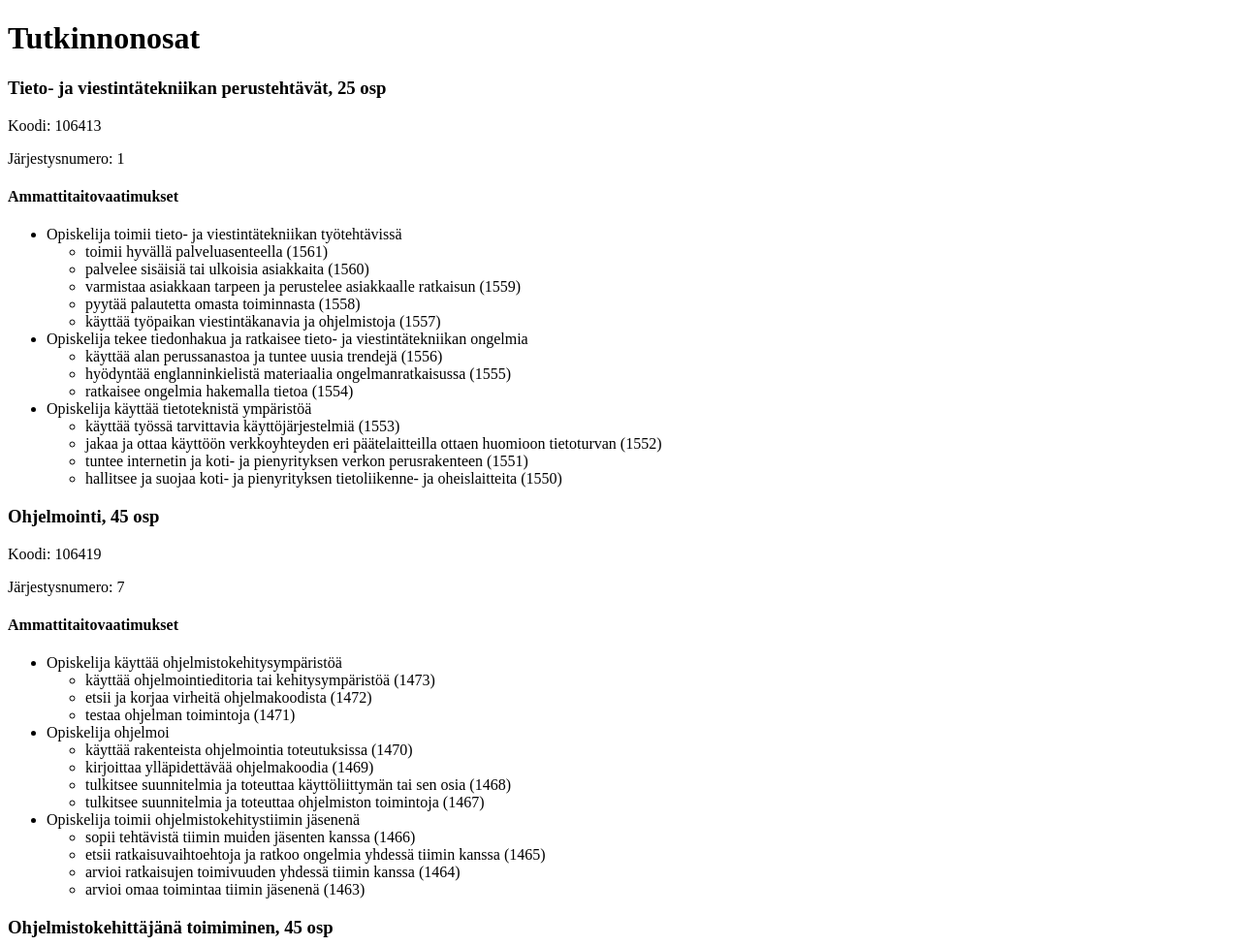
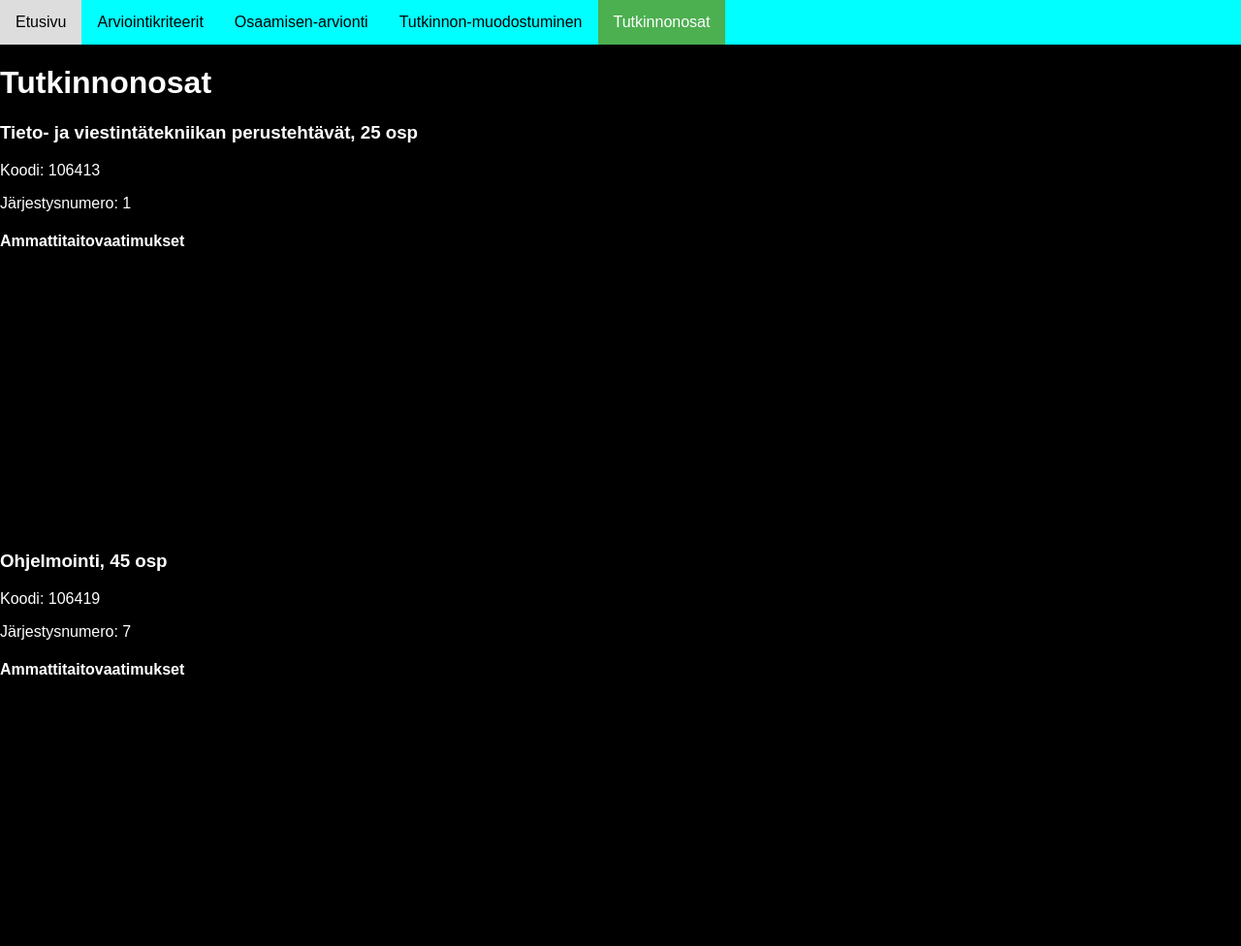
Before and after one commit to Jaqq0/ohj-www-responsiiviset-sivut, a plain HTML site: page tutkinnonosat.html in a window 1280 px wide. Shown: the top 976 px of the page at 97% size. Drawn offline with Linux system fonts and the light colour scheme.

Commit message:
topnav, styles.css

```diff
--- a/etusivu.html
+++ b/etusivu.html
@@ -2,8 +2,16 @@
 <html>
     <head>
         <title>Datamonnit</title>
+        <link rel="stylesheet" href="style.css">
     </head>
     <body>
+        <div class="topnav">
+            <a class="active" href="etusivu.html">Etusivu</a>
+            <a href="kriteerit.html">Arviointikriteerit</a>
+            <a href="osaamisen-arviointi.html">Osaamisen-arvionti</a>
+            <a href="tutkinnon-muodostuminen.html">Tutkinnon-muodostuminen</a>
+            <a href="tutkinnonosat.html">Tutkinnonosat</a>
+        </div>
         <h1>Datamonnit</h1>
         <h3>Tutkinnon suorittaneen osaaminen</h3>
         <p>
--- /dev/null
+++ b/style.css
@@ -0,0 +1,50 @@
+body {
+    font-family: Arial, sans-serif;
+    background-color: #000000;
+    margin: 0;
+    padding: 0;
+}
+.topnav {
+    background-color: aqua;
+    overflow: hidden;
+}
+.topnav a {
+    float: left;
+    display: block;
+    color: #000000;
+    text-align: center;
+    padding: 14px 16px;
+    text-decoration: none;
+}
+.topnav a:hover {
+    background-color: #ddd;
+    color: black;
+}
+.topnav a.active {
+    background-color: #4CAF50;
+    color: white;
+}
+h1 {
+    color: #FFFFFF;
+    text-align: left;
+}
+h2 {
+    color: #FFFFFF;
+    text-align: left;
+}
+h3 {
+    color: #FFFFFF;
+    text-align: left;
+}
+h4 {
+    color: #FFFFFF;
+    text-align: left;
+}
+h5 {
+    color: #FFFFFF;
+    text-align: left;
+}
+p {
+    color: #FFFFFF;
+    text-align: left;
+}
--- a/tutkinnonosat.html
+++ b/tutkinnonosat.html
@@ -2,8 +2,16 @@
 <html>
     <head>
         <title>Tutkinnonosat</title>
+        <link rel="stylesheet" href="style.css">
     </head>
-    <html>
+    <body>
+        <div class="topnav">
+            <a href="etusivu.html">Etusivu</a>
+            <a href="kriteerit.html">Arviointikriteerit</a>
+            <a href="osaamisen-arviointi.html">Osaamisen-arvionti</a>
+            <a href="tutkinnon-muodostuminen.html">Tutkinnon-muodostuminen</a>
+            <a class="active" href="tutkinnonosat.html">Tutkinnonosat</a>
+        </div>
         <h1>Tutkinnonosat</h1>
         <h3>Tieto- ja viestintätekniikan perustehtävät, 25 osp</h3>
         <p>Koodi: 106413</p>
@@ -127,5 +135,5 @@
                 </ul>
             </li>
         </ul>
-    </html>
+    </body>
 </html>
```
Also changed, not shown: kriteerit.html (+8 -0 lines), osaamisen-arviointi.html (+9 -1 lines), tutkinnon-muodostuminen.html (+8 -0 lines).
